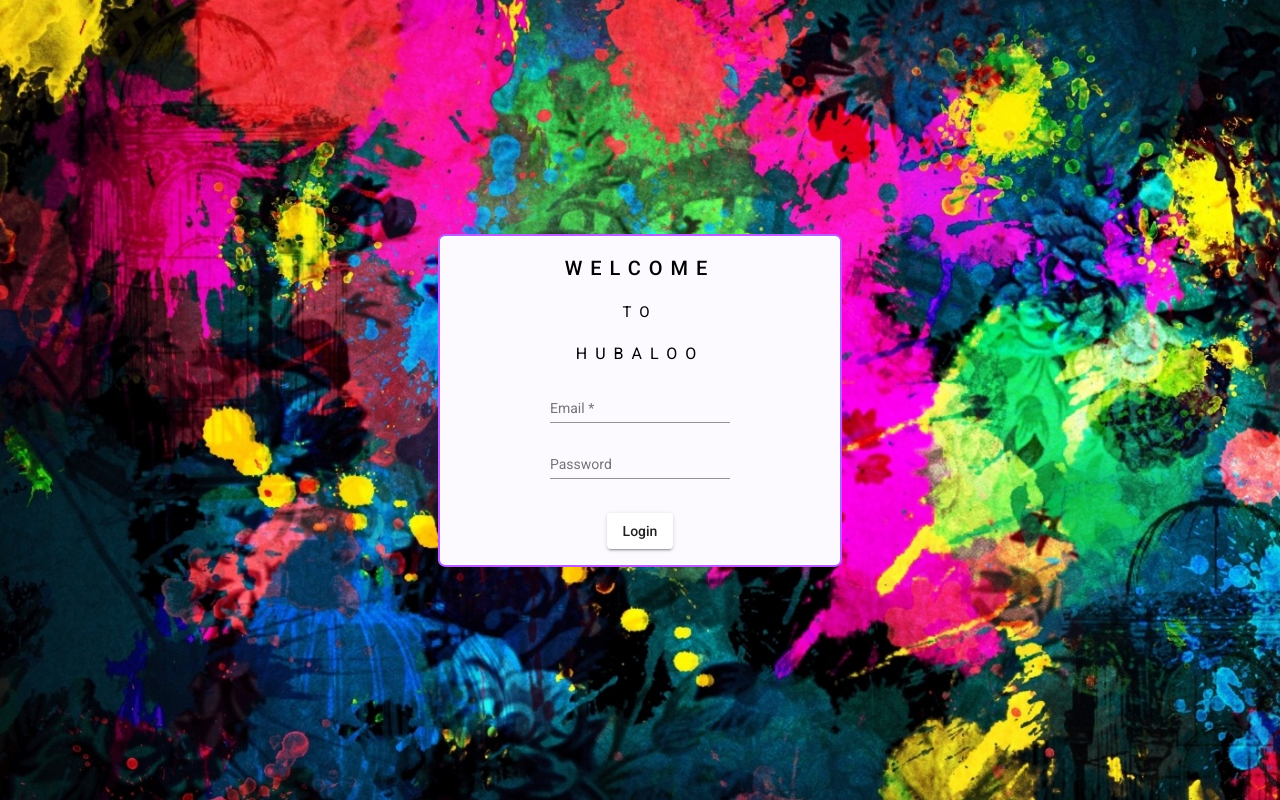
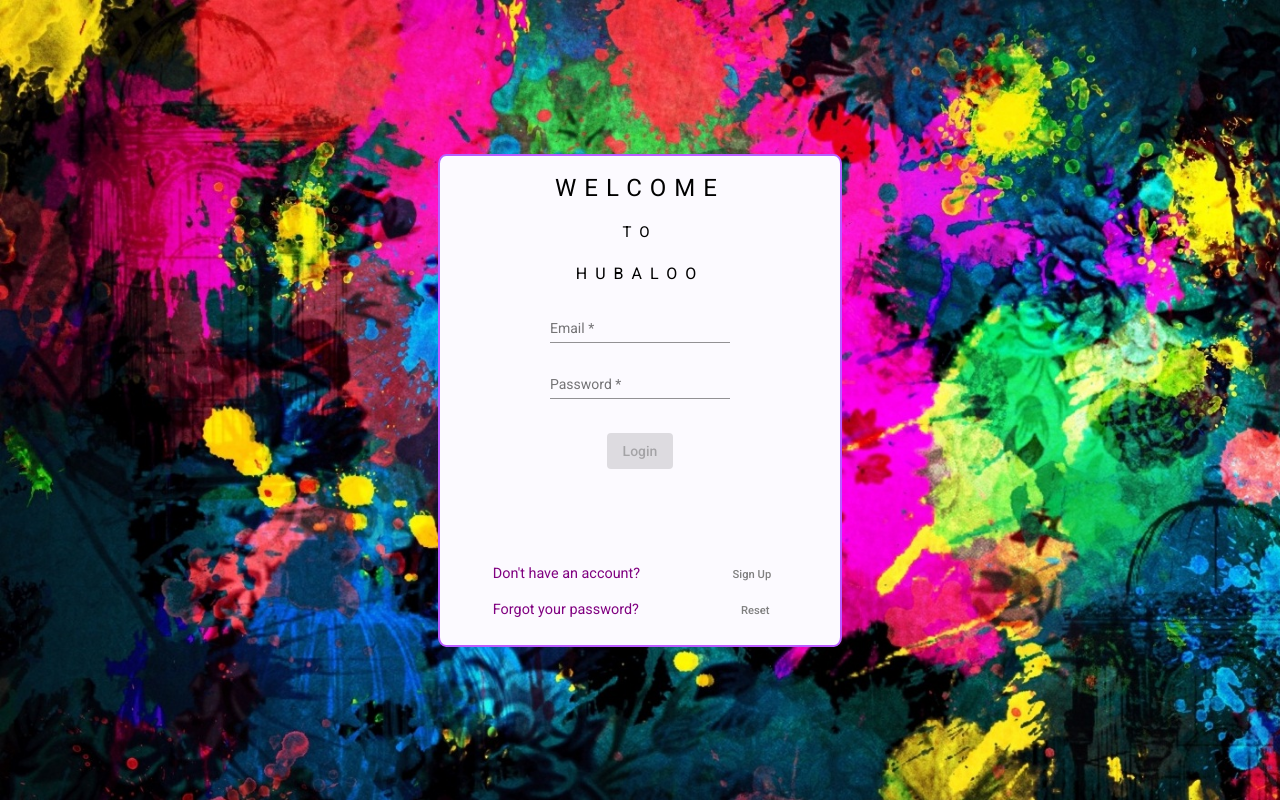
Before and after one commit to steelvelveteen/hubaloo-ng, an Angular app: page / in a window 1280 px wide. Built offline with nearby package versions, Linux system fonts and the light colour scheme.

Commit message:
Output toggle for the difference modes: login, signup and reset password

```diff
--- a/src/app/components/components.module.ts
+++ b/src/app/components/components.module.ts
@@ -6,11 +6,13 @@ import { FormsModule, ReactiveFormsModule } from '@angular/forms';
 
 import { LoginFormComponent } from './login-form/login-form.component';
 import { WelcomeTitleComponent } from './welcome-title/welcome-title.component';
+import { PromptUnitComponent } from './prompt-unit/prompt-unit.component';
 
 @NgModule({
     declarations: [
         LoginFormComponent,
-        WelcomeTitleComponent
+        WelcomeTitleComponent,
+        PromptUnitComponent
     ],
     imports: [
         CommonModule,
--- a/src/app/components/login-form/login-form.component.html
+++ b/src/app/components/login-form/login-form.component.html
@@ -4,20 +4,33 @@
         <mat-form-field class="input-fields">
             <mat-label>Email</mat-label>
             <input matInput type="email" placeholder="Ex. pat@example.com" formControlName="emailFormControl">
-            <!-- <mat-error *ngIf="emailFormControl.hasError('email') && !emailFormControl.hasError('required')">
+            <mat-error
+                *ngIf="loginForm.get('emailFormControl').hasError('pattern') && !loginForm.get('emailFormControl').hasError('required')">
                 Please enter a valid email address
-            </mat-error> -->
+            </mat-error>
         </mat-form-field>
 
         <mat-form-field class="input-fields">
             <mat-label>Password</mat-label>
             <input matInput type="password" formControlName="passwordFormControl">
         </mat-form-field>
-
+        <!-- <mat-error *ngIf="emailFormControl.hasError('email') && !emailFormControl.hasError('required')">
+            Please enter a valid email address
+        </mat-error> -->
     </form>
 
-    <button mat-raised-button class="btn" form="form-submit" (click)="login()">
+    <button [disabled]="!loginForm.valid" mat-raised-button class="btn" form="form-submit" (click)="login()">
         Login
     </button>
-
+    <div class="error-message-container"></div>
+    <div class="prompt-container">
+        <prompt-unit btnText="Sign Up" [promptText]="signUpPromptText" (toggleMode)="toggleSignUpMode()">
+        </prompt-unit>
+        <prompt-unit btnText="Reset" [promptText]="passwordResetPromptText" (toggleMode)="toggleResetPasswordMode()">
+        </prompt-unit>
+    </div>
+    <!-- <div class="prompt-container">
+        <prompt-unit btnText="Sign Up" promptText={signUpPromptText} toggle={loginProps.toggleSignUpMode} />
+        <prompt-unit btnText="Reset" promptText={passwordResetPromptText} toggle={loginProps.togglePasswordResetMode} />
+    </div> -->
 </div>
--- a/src/app/components/login-form/login-form.component.scss
+++ b/src/app/components/login-form/login-form.component.scss
@@ -11,4 +11,14 @@
             color: #483C32;
         }
     }
+
+    .prompt-container {
+        align-items: center;
+        font-size: 0.9rem;
+    }
+
+    .error-message-container {
+        min-height: 3.5rem;
+        margin: 1rem 0;
+    }
 }
--- a/src/app/components/login-form/login-form.component.ts
+++ b/src/app/components/login-form/login-form.component.ts
@@ -1,5 +1,7 @@
 import { Component, OnInit } from '@angular/core';
 import { FormControl, FormGroup, Validators } from '@angular/forms';
+
+
 
 type CredentialsType = {
   email: string;
@@ -13,10 +15,16 @@ type CredentialsType = {
 })
 export class LoginFormComponent implements OnInit {
 
-  public loginForm: FormGroup;
+  loginForm: FormGroup;
+  signUpPromptText = 'Don\'t have an account?';
+  passwordResetPromptText = 'Forgot your password?';
   email: string;
   password: string;
   credentials: CredentialsType;
+
+  signUpMode = false;
+  loginMode = true;
+  resetPasswordMode = false;
 
   constructor() { }
 
@@ -28,9 +36,11 @@ export class LoginFormComponent implements OnInit {
     this.loginForm = new FormGroup({
       emailFormControl: new FormControl('', [
         Validators.required,
-        Validators.email
+        Validators.pattern('^[a-zA-Z0-9_.+-]+@[a-zA-Z0-9-]+.[a-zA-Z0-9-.]+$')
       ]),
-      passwordFormControl: new FormControl('')
+      passwordFormControl: new FormControl('', [
+        Validators.required
+      ])
     });
   }
 
@@ -45,4 +55,17 @@ export class LoginFormComponent implements OnInit {
   setPassword(): void {
 
   }
+  toggleSignUpMode(): void {
+    console.log('Toggle sign up mode clicked');
+    this.signUpMode = true;
+    this.loginMode = false;
+    this.resetPasswordMode = false;
+  }
+
+  toggleResetPasswordMode(): void {
+    console.log('Toggle reset password mode clicked');
+    this.resetPasswordMode = true;
+    this.signUpMode = false;
+    this.loginMode = false;
+  }
 }
--- /dev/null
+++ b/src/app/components/prompt-unit/prompt-unit.component.html
@@ -0,0 +1,6 @@
+<div class="prompt-unit">
+    <span>{{promptText}}</span>
+    <button mat-button class="btn-alternative" (click)="toggle()" type="button">
+        {{btnText}}
+    </button>
+</div>
--- /dev/null
+++ b/src/app/components/prompt-unit/prompt-unit.component.scss
@@ -0,0 +1,16 @@
+.prompt-unit {
+    width: 80%;
+    margin: auto;
+    display: flex;
+    justify-content: space-between;
+    align-items: baseline;
+    color: purple;
+
+    .btn-alternative {
+        color: grey;
+        font-size: 0.7rem;
+        &:hover {
+            color: #720178
+        }
+    }
+}
--- /dev/null
+++ b/src/app/components/prompt-unit/prompt-unit.component.ts
@@ -0,0 +1,22 @@
+import { Component, OnInit, Input, Output, EventEmitter } from '@angular/core';
+
+@Component({
+  selector: 'prompt-unit',
+  templateUrl: './prompt-unit.component.html',
+  styleUrls: ['./prompt-unit.component.scss']
+})
+export class PromptUnitComponent implements OnInit {
+
+  @Input() btnText: string;
+  @Input() promptText: string;
+  @Output() toggleMode = new EventEmitter();
+
+  constructor() { }
+
+  ngOnInit(): void {
+  }
+
+  toggle(): void {
+    this.toggleMode.emit();
+  }
+}
--- a/src/app/components/welcome-title/welcome-title.component.html
+++ b/src/app/components/welcome-title/welcome-title.component.html
@@ -1,5 +1,5 @@
 <div id="welcome">
-    <h2 class="welcome-title">Welcome</h2>
+    <h1 class="welcome-title">Welcome</h1>
     <h4 class="welcome-title">to </h4>
     <h3 class="welcome-title">Hubaloo</h3>
 </div>
```
Also changed, not shown: 1 other file (tests, documents, lock files or other folders).
